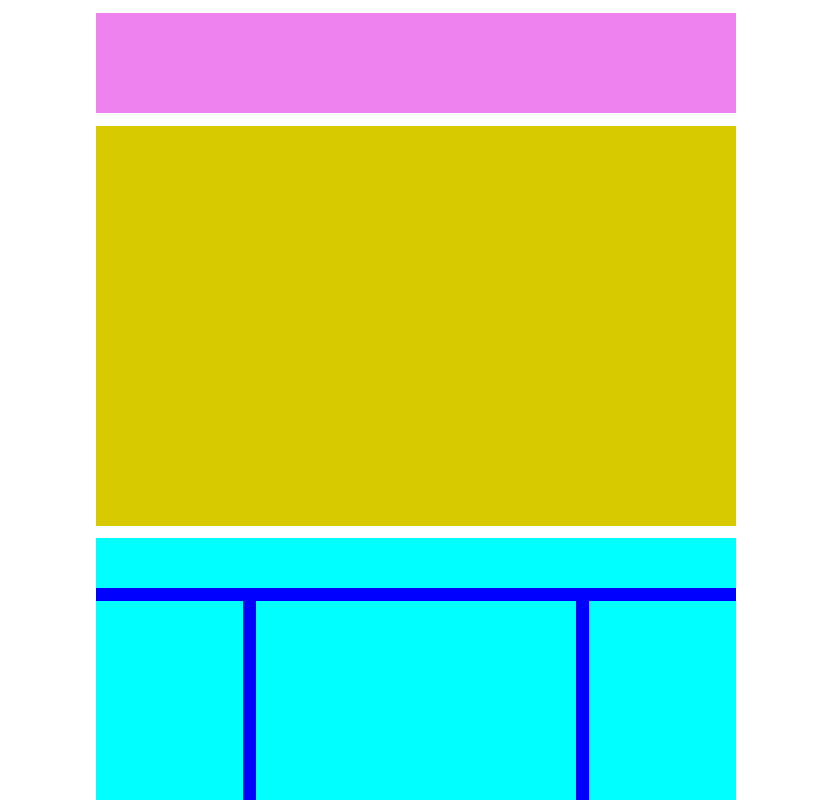
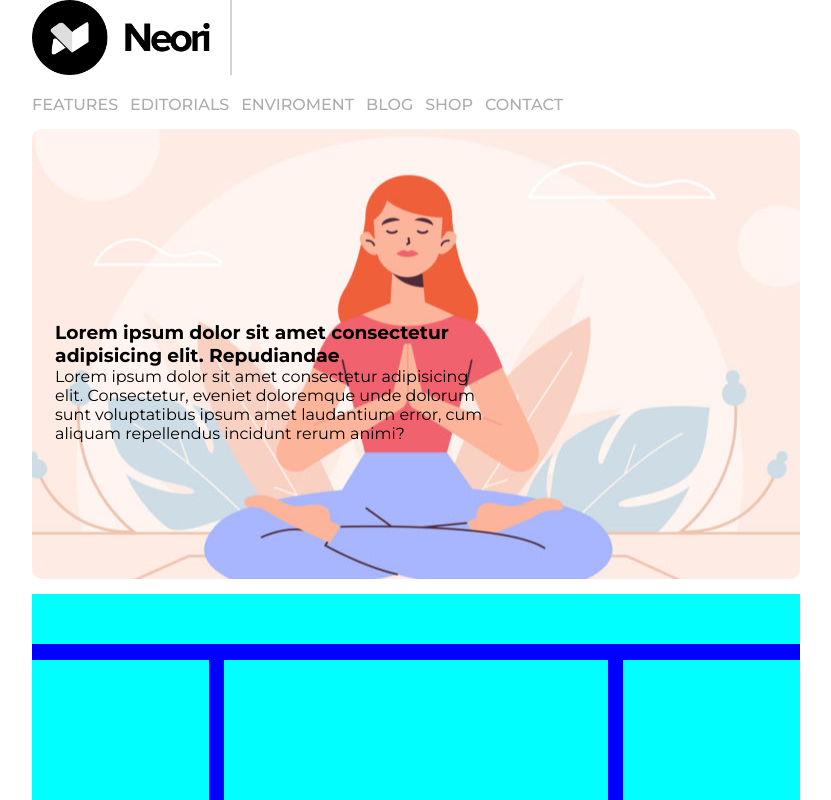
Before and after one commit to FLUlul/htmlcss-wp, a plain HTML site: page index.html in a window 1280 px wide. Shown: the top 800 px of the page, without its empty margins (224-1055 px from the left). Drawn offline with Linux system fonts and the light colour scheme.

Commit message:
header navbar e jumbotrone completi con linkabili

```diff
--- a/css/style.css
+++ b/css/style.css
@@ -4,26 +4,81 @@
     box-sizing: border-box;
 }
 
+body{
+    font-family: 'Montserrat', sans-serif;
+}
 .containerPage{
-    width: 50%;
-    margin: 1% auto ;
+    width: 60%;
+    margin: auto ;
+}
+
+/* header section */
+.header{
+    margin-bottom: 2%;
+    /* debug */
+    /* background-color:violet; */
+    /* height: 100px; */
+}
+.logo{
+    width: 200px;
+    border-right: solid 2px lightgray;
+    padding-right: 20px;
+}
+.indexLink{
+    display: inline-block;
+}
+nav{
+    margin-top: 2%;
+}
+nav li{
+    display: inline-block;
+    margin-right: 1%;
+    list-style-type: none;
+}
+nav a{
+    font-weight: 500;
+}
+nav a:link, nav a:visited{
+    text-decoration: none;
+    color: rgb(173, 172, 172);
+}
+nav a:hover{
+    color: grey;
+}
+nav a:active{
+    color: red;
 }
 
 
-.header{
-    margin-bottom: 2%;
-    /* debug */
-    background-color:violet;
-    height: 100px;
-
-}
 
 .jumbo{
     margin-bottom: 2%;
+    background-image: url("../img/banner.jpg");
+    background-repeat: repeat;
+    background-position: center;
+    border-radius: 10px;
     /* debug */
-    background-color:rgb(216, 202, 0);
-    height: 400px;
+    /* background-color:rgb(216, 202, 0); */
+    height: 450px;
 }
+.jumboLink{
+    display: inline-block;
+    height: 100%;
+    width: 100%;
+}
+a:link {
+    text-decoration: none;
+  }
+a:visited {
+    text-decoration: none;
+  }
+.jumboInfo{
+    color: black;
+    padding-right: 40%;
+    padding-left: 3%;
+    padding-top: 25%;
+}
+
 
 .container{
     margin-bottom: 2%;
--- a/index.html
+++ b/index.html
@@ -4,23 +4,64 @@
     <meta charset="UTF-8">
     <meta http-equiv="X-UA-Compatible" content="IE=edge">
     <meta name="viewport" content="width=device-width, initial-scale=1.0">
+    <link rel="preconnect" href="https://fonts.googleapis.com">
+    <link rel="preconnect" href="https://fonts.gstatic.com" crossorigin>
+    <link href="https://fonts.googleapis.com/css2?family=Montserrat:wght@400;500;700&display=swap" rel="stylesheet">
     <link rel="stylesheet" href="css/style.css">
     <title>Struttura Layout WP</title>
 </head>
 <body>
+    <!-- container pagina -->
     <div class="containerPage">
         <header>
+            <!-- header con logo e nav -->
             <div class="header">
-
-            </div>
-        </header>
-
-        <main>
-
-            <div class="jumbo">
-
+                <!-- container logo -->
+                <div>
+                    <a href="index.html" class="indexLink">
+                        <img src="img/logo.png" alt="logo pagina"class="logo">
+                    </a>
+                </div>
+                <!-- nav con lista -->
+                <nav>
+                    <ul>
+                        <li>
+                            <a href="#">FEATURES</a>
+                        </li>
+                        <li>
+                            <a href="#">EDITORIALS</a>
+                        </li>
+                        <li>
+                            <a href="#">ENVIROMENT</a>
+                        </li>
+                        <li>
+                            <a href="#">BLOG</a>
+                        </li>
+                        <li>
+                            <a href="#">SHOP</a>
+                        </li>
+                        <li>
+                            <a href="#">CONTACT</a>
+                        </li>
+                    </ul>
+                </nav>
             </div>
 
+        </header>
+        <!-- corpo della pagina -->
+        <main>
+            <!-- jumbotrone -->
+            <section>
+                <div class="jumbo">
+                    <a href="#" class="jumboLink">
+                        <div class="jumboInfo">
+                            <h3 class="jumboInfoTitle">Lorem ipsum dolor sit amet consectetur adipisicing elit. Repudiandae </h3>
+                            <p>Lorem ipsum dolor sit amet consectetur adipisicing elit. Consectetur, eveniet doloremque unde dolorum sunt voluptatibus ipsum amet laudantium error, cum aliquam repellendus incidunt rerum animi?</p>
+                        </div>
+                    </a>
+
+                </div>
+            </section>
             <div class="container clearfix">
                 <div class="up">
 
```
